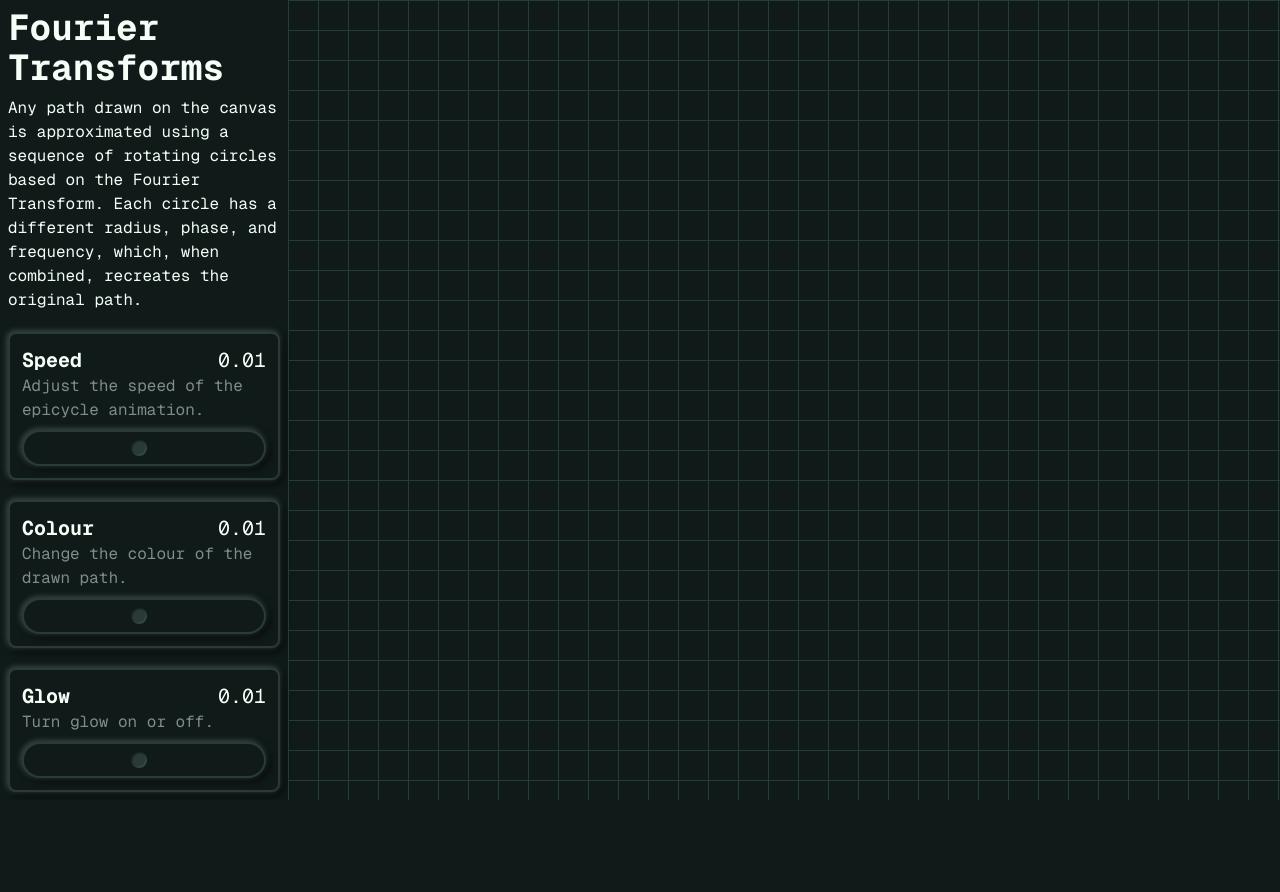
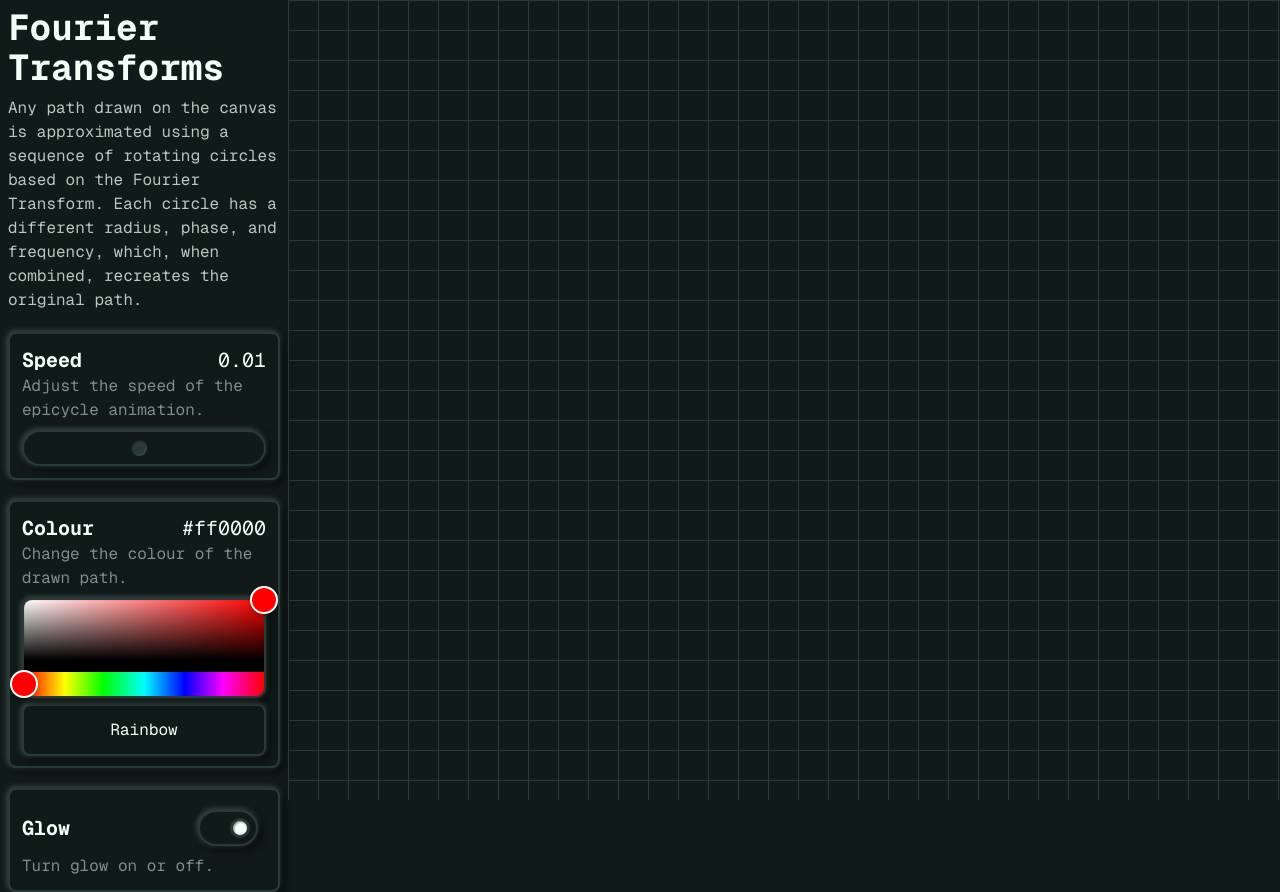
Before and after one commit to 4oeuhtns/fouriertransform, a Next.js app: page /sandbox in a window 1280 px wide. Shown: the top 892 px of the page. Before the commit the page ends 800 px from the top, so only its background shows below. Built offline with nearby package versions, Linux system fonts and the light colour scheme.

Commit message:
I think i did too much

```diff
--- a/app/sandbox/page.js
+++ b/app/sandbox/page.js
@@ -3,11 +3,15 @@
 import Epicycle from "@/components/epicycle";
 import DrawingCanvas from "@/components/drawingCanvas";
 import useWindowDimensions from "@/components/windowDimensions";
-import { useState } from "react";
-import "@/components/slider.css";
+import { useState, useEffect } from "react";
+import { HexColorPicker } from "react-colorful";
+import "@/components/styles.css";
+import "@/components/colorPicker.css";
 
 export default function Sandbox() {
   const [speed, setSpeed] = useState(0.01);
+  const [colour, setColour] = useState("#ff0000");
+  const [glow, setGlow] = useState(true);
 
   const handleChange = (event) => {
     setSpeed(parseFloat(event.target.value));
@@ -37,12 +41,14 @@ export default function Sandbox() {
     <div className="flex h-screen w-full">
       <aside className="w-72 flex-shrink-0 text-[#F4FFF8] font-mono p-2">
         <h1 className="text-4xl font-bold">Fourier Transforms</h1>
-        <p className="text-l mt-2">
+        <p className="text-l mt-2 text-[#F4FFF8] text-opacity-75">
           Any path drawn on the canvas is approximated using a sequence of
           rotating circles based on the Fourier Transform. Each circle has a
           different radius, phase, and frequency, which, when combined,
           recreates the original path.
         </p>
+
+        {/* Speed slider */}
         <div className="mt-5 bg-[#0F1A19] rounded-lg border-2 border-[#293b39] shadow-[-1px_-1px_6px_rgba(244,255,248,0.25),3px_3px_8px_rgba(0,0,0,0.75)] p-3">
           <div className="flex justify-between">
             <h2 className="text-xl font-bold">Speed</h2>
@@ -64,47 +70,57 @@ export default function Sandbox() {
             />
           </div>
         </div>
+
+        {/* Colour picker */}
         <div className="mt-5 bg-[#0F1A19] rounded-lg border-2 border-[#293b39] shadow-[-1px_-1px_6px_rgba(244,255,248,0.25),3px_3px_8px_rgba(0,0,0,0.75)] p-3">
           <div className="flex justify-between">
             <h2 className="text-xl font-bold">Colour</h2>
-            <p className="text-xl font">{speed}</p>
+            <p className="text-xl font">{colour}</p>
           </div>
           <p className="text-md pb-2 text-[#F4FFF8] text-opacity-50">
             Change the colour of the drawn path.
           </p>
 
-          <div className="p-2 flex bg-[#0F1A19] justify-center items-center rounded-full border-2 border-[#293b39] shadow-[-1px_-1px_6px_rgba(244,255,248,0.25),3px_3px_8px_rgba(0,0,0,0.75)]">
-            <input
-              type="range"
-              min="0.001"
-              max="0.02"
-              step="0.001"
-              value={speed}
-              onChange={handleChange}
-              className="w-full"
-            />
+          <HexColorPicker
+            color={colour}
+            onChange={setColour}
+            style={{ width: "100%", height: "100px" }}
+            className="border-2 border-[#293b39] shadow-[-1px_-1px_6px_rgba(244,255,248,0.25),3px_3px_8px_rgba(0,0,0,0.75)] rounded-[10px]"
+          />
+
+          <div className="h-[48px] mt-2 flex items-center justify-center">
+            <button
+              className={`bg-[#0F1A19] rounded-lg border-2 border-[#293b39] shadow-[-1px_-1px_6px_rgba(244,255,248,0.25),3px_3px_8px_rgba(0,0,0,0.75)] p-3 w-full rainbow transition-transform ${
+                colour === "Rainbow"
+                  ? "opacity-75 cursor-not-allowed pointer-events-none rainbow-animation"
+                  : "hover:scale-105"
+              }`}
+              onClick={() => setColour("Rainbow")}
+              disabled={colour === "Rainbow"}
+            >
+              Rainbow
+            </button>
           </div>
         </div>
+
+        {/* Glow toggle */}
         <div className="mt-5 bg-[#0F1A19] rounded-lg border-2 border-[#293b39] shadow-[-1px_-1px_6px_rgba(244,255,248,0.25),3px_3px_8px_rgba(0,0,0,0.75)] p-3">
-          <div className="flex justify-between">
+          <div className="flex justify-between items-center">
             <h2 className="text-xl font-bold">Glow</h2>
-            <p className="text-xl font">{speed}</p>
+            <div className="flex justify-center items-center">
+            <label className="toggle-switch">
+              <input
+                type="checkbox"
+                checked={glow}
+                onChange={() => setGlow(!glow)}
+              />
+              <span className="toggle-slider"></span>
+            </label>
           </div>
-          <p className="text-md pb-2 text-[#F4FFF8] text-opacity-50">
+          </div>
+          <p className="text-md text-[#F4FFF8] text-opacity-50">
             Turn glow on or off.
           </p>
-
-          <div className="p-2 flex bg-[#0F1A19] justify-center items-center rounded-full border-2 border-[#293b39] shadow-[-1px_-1px_6px_rgba(244,255,248,0.25),3px_3px_8px_rgba(0,0,0,0.75)]">
-            <input
-              type="range"
-              min="0.001"
-              max="0.02"
-              step="0.001"
-              value={speed}
-              onChange={handleChange}
-              className="w-full"
-            />
-          </div>
         </div>
       </aside>
 
@@ -118,8 +134,8 @@ export default function Sandbox() {
             speed={speed}
             width={width}
             height={height}
-            colour="rainbow"
-            glow={true}
+            colour={colour}
+            glow={glow}
             className="absolute left-0 top-0"
           />
           <div className="relative">
--- a/app/test/page.js
+++ b/app/test/page.js
@@ -1,28 +1,20 @@
 "use client";
 
 import React, { useState } from "react";
-import "@/components/slider.css";
+import "@/components/styles.css";
 
 function Slider() {
-  const [value, setValue] = useState(50); // Initial value of the slider
-
-  const handleChange = (event) => {
-    setValue(event.target.value);
-  };
 
   return (
-    <div
-      className="w-[300px] p-2 flex m-10 bg-[#0F1A19] justify-center items-center rounded-full border-2 border-[#293b39] shadow-[-1px_-1px_6px_rgba(244,255,248,0.25),3px_3px_8px_rgba(0,0,0,0.75)]"
+    <button
+      className={`
+        rainbow-animation
+        p-2 rounded-lg border-2 border-[#293b39]
+        shadow-[-1px_-1px_6px_rgba(244,255,248,0.25),3px_3px_8px_rgba(0,0,0,0.75)]
+      `}
     >
-      <input
-        type="range"
-        min="0"
-        max="500"
-        value={value}
-        onChange={handleChange}
-        className="w-full"
-      />
-    </div>
+      Rainbow
+    </button>
   );
 }
 
--- /dev/null
+++ b/components/colorPicker.css
@@ -0,0 +1,15 @@
+.your-component .react-colorful {
+  height: 100px;
+}
+.react-colorful__saturation {
+  border-radius: 4px 4px 0 0;
+}
+.react-colorful__hue {
+  height: 40px;
+  border-radius: 0 0 4px 4px;
+}
+.react-colorful__hue-pointer {
+  width: 12px;
+  height: inherit;
+  border-radius: 0;
+}
--- a/components/epicycle.jsx
+++ b/components/epicycle.jsx
@@ -85,7 +85,8 @@ export default function Epicycle({ points, speed, colour, glow, ...props }) {
 
   useEffect(() => {
     shouldClearPath.current = true;
-  }, [points, speed]);
+    console.log(glow);
+  }, [points, speed, colour, glow]);
 
   const hue = useRef(0);
 
@@ -98,21 +99,24 @@ export default function Epicycle({ points, speed, colour, glow, ...props }) {
     ctx.lineCap = "round";
     ctx.lineJoin = "round";
     ctx.lineWidth = 5;
-    if (colour === "rainbow") {
+    if (colour === "Rainbow") {
       ctx.strokeStyle = `hsl(${hue.current}, 100%, 50%)`;
     } else {
       ctx.strokeStyle = colour;
     }
 
-    if (glow) {
+    if (glow === true) {
+      console.log(glow);
       ctx.shadowBlur = 15;
       ctx.shadowOffsetX = 0;
       ctx.shadowOffsetY = 0;
-      if (colour === "rainbow") {
+      if (colour === "Rainbow") {
         ctx.shadowColor = `hsl(${hue.current}, 100%, 50%, 0.75)`;
       } else {
         ctx.shadowColor = `${colour}75`;
       }
+    } else {
+      ctx.shadowBlur = 0;
     }
 
     // Draw path between previous and current points
--- a/components/slider.css
+++ /dev/null
@@ -1,71 +0,0 @@
-/*Range Reset*/
-input[type="range"] {
-  -webkit-appearance: none;
-  appearance: none;
-  cursor: pointer;
-  background-color: transparent;
-}
-
-/* Removes default focus */
-input[type="range"]:focus {
-  outline: none;
-}
-
-/* slider thumb */
-input[type="range"]::-webkit-slider-thumb {
-  -webkit-appearance: none; /* Override default look */
-  appearance: none;
-
-  /*custom styles*/
-  background-color: #293b39;
-  height: 1rem;
-  width: 1rem;
-  border-radius: 100%;
-  box-shadow:
-    inset -1px -1px 2px rgba(244, 255, 248, 0.1),
-    inset 1px 1px 2px rgba(0, 0, 0, 0.5);
-}
-
-input[type="range"]:focus::-webkit-slider-thumb {
-  transition: all 0.1s;
-  background-color: #f4fff8;
-  border: 1px solid #293b39;
-  outline: 2px solid #293b39;
-  outline-offset: 0.125rem;
-}
-
-input[type="range"]:hover::-webkit-slider-thumb {
-  transition: all 0.1s;
-  background-color: #f4fff8;
-  border: 1px solid #293b39;
-  outline: 2px solid #293b39;
-  outline-offset: 0.125rem;
-}
-
-/* slider thumb */
-input[type="range"]::-moz-range-thumb {
-  border: none; /*Removes extra border that FF applies*/
-  border-radius: 0; /*Removes default border-radius that FF applies*/
-
-  /*custom styles*/
-  background-color: #293b39;
-  height: 1rem;
-  width: 1rem;
-  border-radius: 100%;
-}
-
-input[type="range"]:focus::-moz-range-thumb {
-  transition: all 0.1s;
-  background-color: #f4fff8;
-  border: 1px solid #293b39;
-  outline: 2px solid #293b39;
-  outline-offset: 0.125rem;
-}
-
-input[type="range"]:hover::-moz-range-thumb {
-  transition: all 0.1s;
-  background-color: #f4fff8;
-  border: 1px solid #293b39;
-  outline: 2px solid #293b39;
-  outline-offset: 0.125rem;
-}
--- /dev/null
+++ b/components/styles.css
@@ -0,0 +1,153 @@
+/*Range Reset*/
+input[type="range"] {
+  -webkit-appearance: none;
+  appearance: none;
+  cursor: pointer;
+  background-color: transparent;
+}
+
+/* Removes default focus */
+input[type="range"]:focus {
+  outline: none;
+}
+
+/* slider thumb */
+input[type="range"]::-webkit-slider-thumb {
+  transition: all 0.5s ease-in-out;
+  -webkit-appearance: none; /* Override default look */
+  appearance: none;
+
+  /*custom styles*/
+  background-color: #293b39;
+  height: 1rem;
+  width: 1rem;
+  border-radius: 100%;
+  box-shadow:
+    inset -1px -1px 2px rgba(244, 255, 248, 0.1),
+    inset 1px 1px 2px rgba(0, 0, 0, 0.5);
+}
+
+input[type="range"]:focus::-webkit-slider-thumb {
+  background-color: #f4fff8;
+  border: 1px solid #293b39;
+  outline: 2px solid #293b39;
+  outline-offset: 0.125rem;
+}
+
+input[type="range"]:hover::-webkit-slider-thumb {
+  background-color: #f4fff8;
+  border: 1px solid #293b39;
+  outline: 2px solid #293b39;
+  outline-offset: 0.125rem;
+}
+
+/* slider thumb */
+input[type="range"]::-moz-range-thumb {
+  transition: all 0.5s ease-in-out;
+  border: none; /*Removes extra border that FF applies*/
+  border-radius: 0; /*Removes default border-radius that FF applies*/
+
+  /*custom styles*/
+  background-color: #293b39;
+  height: 1rem;
+  width: 1rem;
+  border-radius: 100%;
+}
+
+input[type="range"]:focus::-moz-range-thumb {
+  background-color: #f4fff8;
+  border: 1px solid #293b39;
+  outline: 2px solid #293b39;
+  outline-offset: 0.125rem;
+}
+
+input[type="range"]:hover::-moz-range-thumb {
+  background-color: #f4fff8;
+  border: 1px solid #293b39;
+  outline: 2px solid #293b39;
+  outline-offset: 0.125rem;
+}
+
+
+.rainbow {
+  transition: all 0.5s ease-in-out;
+}
+
+.rainbow:hover {
+  background-color: #f4fff8;
+  border: 1px solid #293b39;
+  outline: 2px solid #293b39;
+  outline-offset: 0.125rem;
+  box-shadow:
+    inset -1px -1px 2px rgba(244, 255, 248, 0.1),
+    inset 1px 1px 2px rgba(0, 0, 0, 0.5);
+  color: #0F1A19;
+}
+
+.rainbow-animation {
+  background: linear-gradient(238deg, #fd8800, #fd008f, #9700fd, #003dfd, #05c7e6, #4bd58d);
+  background-size: 1200% 1200%;
+  -webkit-animation: rainbow 30s ease infinite;
+  animation: rainbow 30s ease infinite;
+}
+@-webkit-keyframes rainbow {
+  0% { background-position: 0% 50% }
+  50% { background-position: 100% 50% }
+  100% { background-position: 0% 50% }
+}
+@keyframes rainbow {
+  0% { background-position: 0% 50% }
+  50% { background-position: 100% 50% }
+  100% { background-position: 0% 50% }
+}
+
+.toggle-switch {
+  position: relative;
+  width: 60px;
+  height: 36px;
+  margin: 0.5rem;
+}
+
+.toggle-switch input {
+  opacity: 0;
+  width: 0;
+  height: 0;
+}
+
+.toggle-slider {
+  position: absolute;
+  cursor: pointer;
+  top: 0;
+  left: 0;
+  right: 0;
+  bottom: 0;
+  background-color: #0F1A19;
+  transition: 0.4s;
+  border-radius: 34px;
+  border: 2px solid #293b39;
+  box-shadow: -1px -1px 6px rgba(244,255,248,0.25), 3px 3px 8px rgba(0,0,0,0.75);
+}
+
+.toggle-slider:before {
+  position: absolute;
+  content: "";
+  height: 1rem;
+  width: 1rem;
+  left: 8px;
+  bottom: 8px;
+  background-color: #293b39;
+  transition: 0.4s;
+  border-radius: 50%;
+  box-shadow: inset -1px -1px 2px rgba(244,255,248,0.1), inset 1px 1px 2px rgba(0,0,0,0.5);
+}
+
+input:checked + .toggle-slider {
+  background-color: #0F1A19;
+}
+
+input:checked + .toggle-slider:before {
+  transform: translateX(24px);
+  background-color: #f4fff8;
+  border: 1px solid #293b39;
+  outline: 2px solid #293b39;
+}
--- a/package.json
+++ b/package.json
@@ -20,6 +20,7 @@
     "mathjs": "^14.0.1",
     "next": "15.1.2",
     "react": "^19.0.0",
+    "react-colorful": "^5.6.1",
     "react-dom": "^19.0.0",
     "tailwind-merge": "^2.5.5",
     "tailwindcss-animate": "^1.0.7"
```
Also changed, not shown: 1 other file (tests, documents, lock files or other folders).
